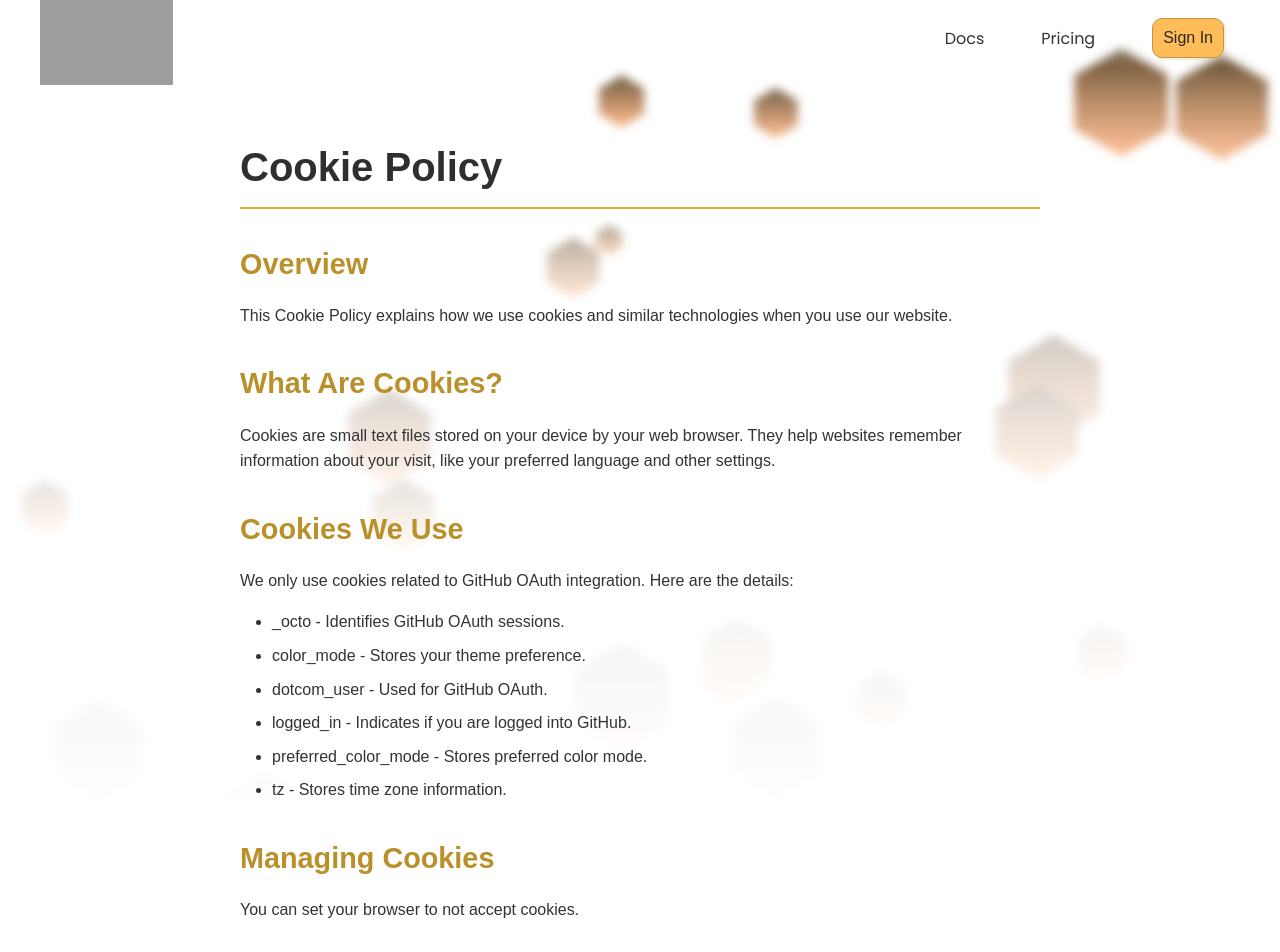
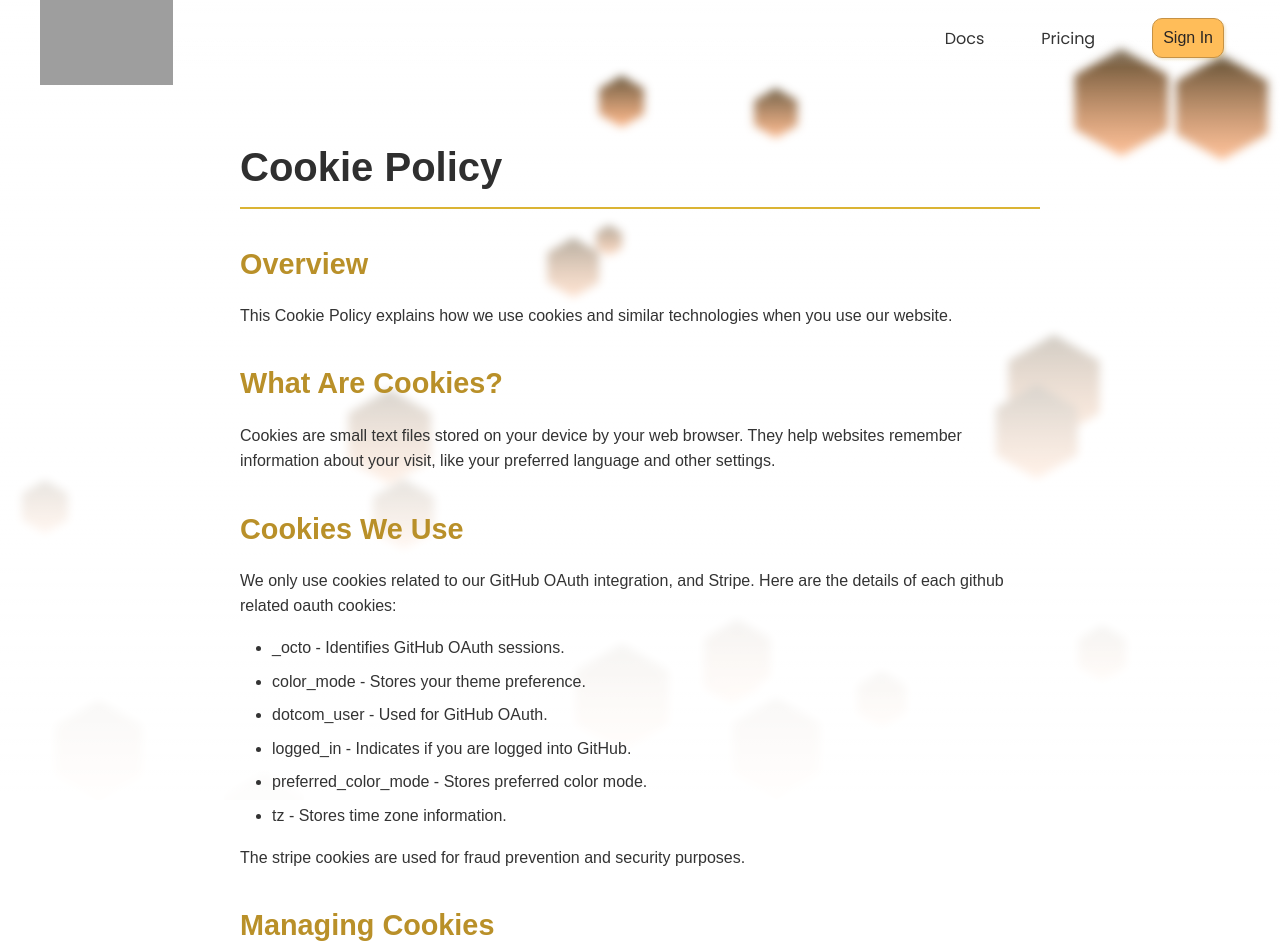
Before and after one commit to FormBee/FormBee, an Angular app in the folder client/FormBee/: page /cookies-policy in a window 1280 px wide. Shown: the top 952 px of the page. Built offline with nearby package versions, Linux system fonts and the light colour scheme; grey boxes are pictures that could not be loaded.

Commit message:
Update to cookie policy and link in features now takes you to privacy policy.

```diff
--- a/client/FormBee/src/app/cookie-policy/cookie-policy.component.html
+++ b/client/FormBee/src/app/cookie-policy/cookie-policy.component.html
@@ -16,7 +16,7 @@
 
   <section>
     <h2>Cookies We Use</h2>
-    <p>We only use cookies related to GitHub OAuth integration. Here are the details:</p>
+    <p>We only use cookies related to our GitHub OAuth integration, and Stripe. Here are the details of each github related oauth cookies:</p>
     <ul>
       <li>_octo - Identifies GitHub OAuth sessions.</li>
       <li>color_mode - Stores your theme preference.</li>
@@ -25,6 +25,7 @@
       <li>preferred_color_mode - Stores preferred color mode.</li>
       <li>tz - Stores time zone information.</li>
     </ul>
+    <p>The stripe cookies are used for fraud prevention and security purposes.</p>
   </section>
 
   <section>
--- a/client/FormBee/src/app/landing-features/landing-features.component.html
+++ b/client/FormBee/src/app/landing-features/landing-features.component.html
@@ -30,7 +30,7 @@
                 </div>
                 <div class="content">
                     <p>All form data submitted using Formbee is encrypted and never stored on our servers.</p>
-                    <button>Learn More </button>
+                    <button (click)="goToPrivacyPolicy()">Learn More </button>
                 </div>
             </div>
             <div class="feature feature-4">
--- a/client/FormBee/src/app/landing-features/landing-features.component.ts
+++ b/client/FormBee/src/app/landing-features/landing-features.component.ts
@@ -1,5 +1,5 @@
 import { Component } from '@angular/core';
-
+import { Router } from '@angular/router';
 @Component({
   selector: 'app-landing-features',
   standalone: true,
@@ -8,5 +8,9 @@ import { Component } from '@angular/core';
   styleUrl: './landing-features.component.scss'
 })
 export class LandingFeaturesComponent {
-
+  constructor(private router: Router) {}
+  goToPrivacyPolicy() {
+    this.router.navigate(['/privacy-policy']);
+    window.scrollTo(0, 0);
+  }
 }
```
